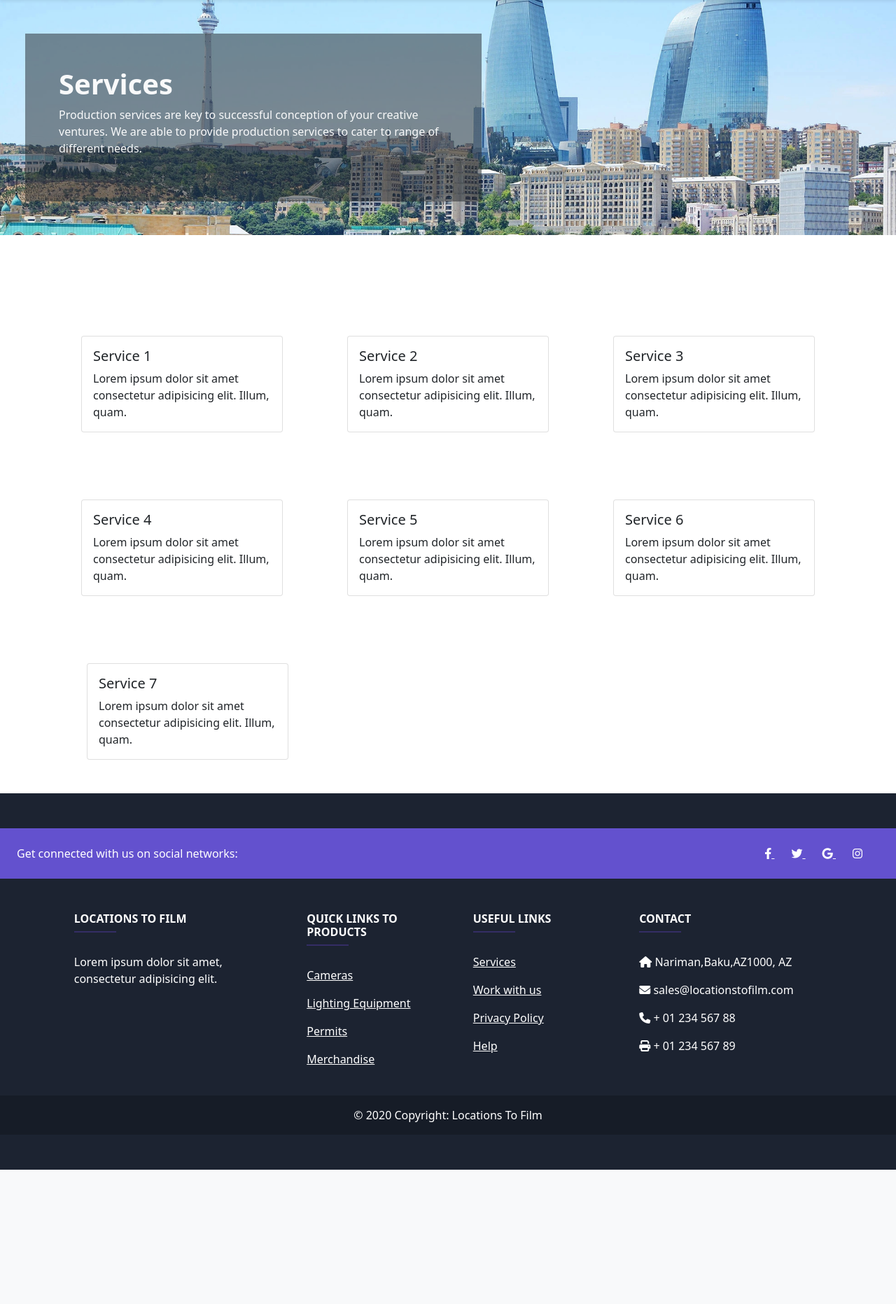
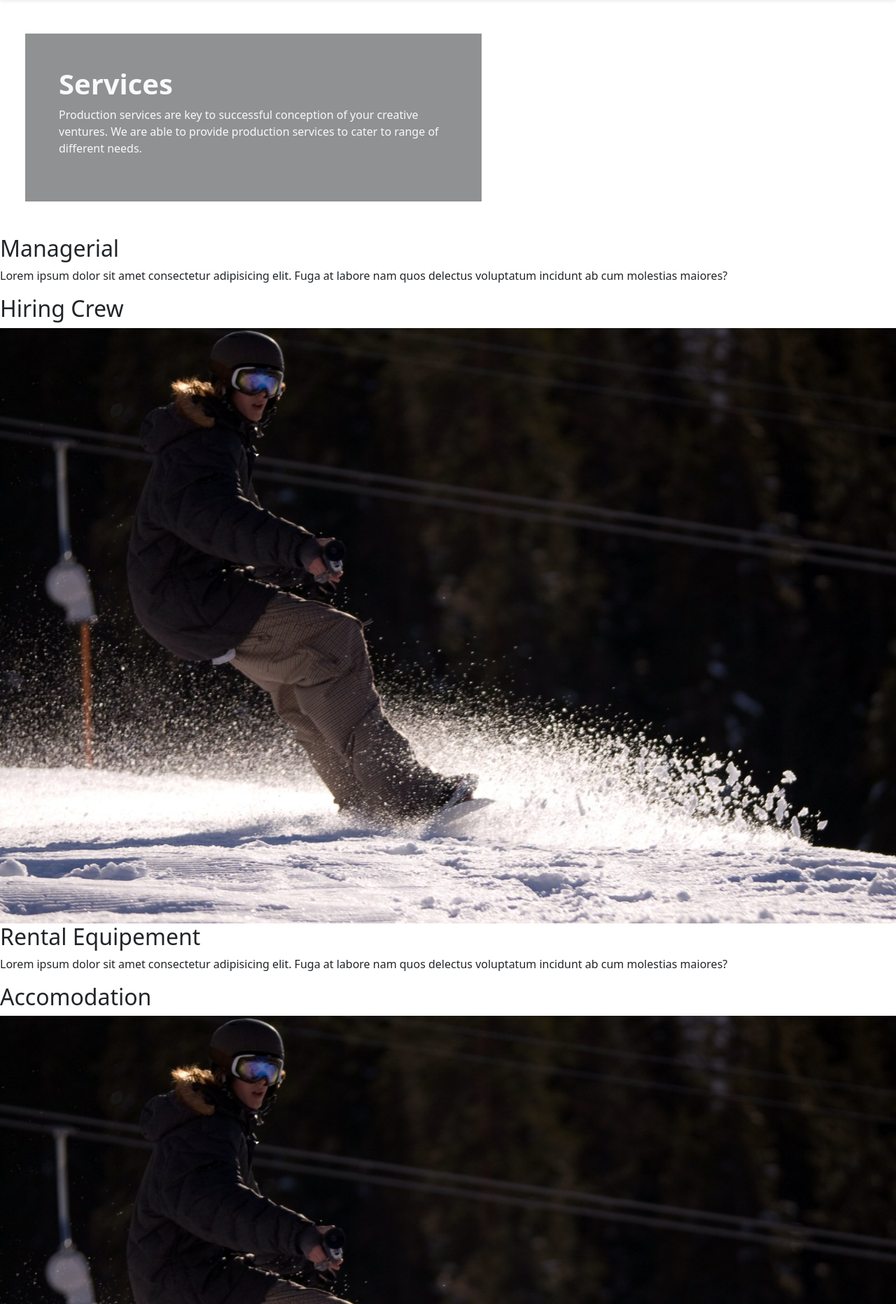
Before and after one commit to isaacemilien/LocationsToFilm, a PHP site: page /services.html in a window 1280 px wide. Shown: the part 56-1920 px from the top of the page at 70% size. Before the commit the page ends 1728 px from the top, so only its background shows below. Run offline with PHP 8.4, Linux system fonts and the light colour scheme; some libraries are stand-ins or nearby versions.

Commit message:
css changes

```diff
--- a/index.html
+++ b/index.html
@@ -42,7 +42,7 @@
     </nav>
     <div class="container-fluid">
       <!-- Background -->
-      <div class="row bg h-100">
+      <div class="row bg h-100" style="url:imgs/azer.jpg">
         <div class="col-6 my-5 bg-dark p-5 m-5" style="--bs-bg-opacity: .5;">
           <h1 class="fw-bold text-light">Locations</h1>
           <p class=" text-light ">Azerbaijan is a new location for film industry, most of its unique pearls yet to be explored. With short distance between the cities and the countryside, all corners of the country are easily accessible.</p>
--- a/services.html
+++ b/services.html
@@ -49,72 +49,23 @@
       </div>
     </div>
     <!-- Services content -->
-    <div class="container">
-      <!-- Title -->
-      <div class="row">
-        <h1 class="d-flex justify-content-center my-5"></h1>
-      </div>
-      <!-- Information cards -->
-      <div class="row justify-content-center">
-        <div class="col-xl-4 my-5 d-flex justify-content-center">
-          <div class="card" style="width: 18rem;">
-            <div class="card-body">
-              <h5 class="card-title">Service 1</h5>
-              <p class="card-text">Lorem ipsum dolor sit amet consectetur adipisicing elit. Illum, quam.</p>
-            </div>
-          </div>
-        </div>
-        <div class="col-xl-4 my-5 d-flex justify-content-center">
-          <div class="card" style="width: 18rem;">
-            <div class="card-body">
-              <h5 class="card-title">Service 2</h5>
-              <p class="card-text">Lorem ipsum dolor sit amet consectetur adipisicing elit. Illum, quam.</p>
-            </div>
-          </div>
-        </div>
-        <div class="col-xl-4 my-5 d-flex justify-content-center">
-          <div class="card" style="width: 18rem;">
-            <div class="card-body">
-              <h5 class="card-title">Service 3</h5>
-              <p class="card-text">Lorem ipsum dolor sit amet consectetur adipisicing elit. Illum, quam.</p>
-            </div>
-          </div>
-        </div>
-        <div class="col-xl-4 my-5 d-flex justify-content-center">
-          <div class="card" style="width: 18rem;">
-            <div class="card-body">
-              <h5 class="card-title">Service 4</h5>
-              <p class="card-text">Lorem ipsum dolor sit amet consectetur adipisicing elit. Illum, quam.</p>
-            </div>
-          </div>
-        </div>
-        <div class="col-xl-4 my-5 d-flex justify-content-center">
-          <div class="card" style="width: 18rem;">
-            <div class="card-body">
-              <h5 class="card-title">Service 5</h5>
-              <p class="card-text">Lorem ipsum dolor sit amet consectetur adipisicing elit. Illum, quam.</p>
-            </div>
-          </div>
-        </div>
-        <div class="col-xl-4 my-5 d-flex justify-content-center">
-          <div class="card" style="width: 18rem;">
-            <div class="card-body">
-              <h5 class="card-title">Service 6</h5>
-              <p class="card-text">Lorem ipsum dolor sit amet consectetur adipisicing elit. Illum, quam.</p>
-            </div>
-          </div>
-        </div>
-      </div>
-      <div class="col-xl-4 my-5 d-flex justify-content-center">
-        <div class="card" style="width: 18rem;">
-          <div class="card-body">
-            <h5 class="card-title">Service 7</h5>
-            <p class="card-text">Lorem ipsum dolor sit amet consectetur adipisicing elit. Illum, quam.</p>
-          </div>
-        </div>
-      </div>
+    <div>
+      <h2>Managerial</h2>
+      <p>Lorem ipsum dolor sit amet consectetur adipisicing elit. Fuga at labore nam quos delectus voluptatum incidunt ab cum molestias maiores?</p>
     </div>
-
+    <div>
+      <h2>Hiring Crew</h2>
+      <img class="img-fluid" src="imgs/skiing.jpg" alt="Man skiing in snow">
+    </div>
+    <div>
+      <h2>Rental Equipement</h2>
+      <p>Lorem ipsum dolor sit amet consectetur adipisicing elit. Fuga at labore nam quos delectus voluptatum incidunt ab cum molestias maiores?</p>
+    </div>
+    <div>
+      <h2>Accomodation</h2>
+      <img class="img-fluid" src="imgs/skiing.jpg" alt="Man skiing in snow">
+      <p class="">Some text here </p>
+    </div>
     </div>
     </div>
     <!-- Footer -->
--- a/styles.css
+++ b/styles.css
@@ -1,6 +1,10 @@
+:root{
+  --image: url("imgs/azer.jpg")
+}
+
 .bg {
   /* The image used */
-  background-image: url("imgs/azer.jpg");
+  background-image: url();
 
   /* Full height */
   height: 100%;
@@ -18,6 +22,12 @@
   display: none;
 }
 
+.bg bg{
+  background-image: inherit;
+}
+
+
+
 .quote-bg {
   /* The image used */
   background-image: url("imgs/doo.jpg");
@@ -32,10 +42,24 @@
   object-fit: contain;
 }
 
+.rental-bg {
+  /* The image used */
+  background-image: url("imgs/doo.jpg");
+
+  /* Full height */
+  height: 100%;
+
+  /* Center and scale the image nicely */
+  background-position: center;
+  background-repeat: no-repeat;
+  background-size: cover;
+  object-fit: contain;
+}
+
+
 .contact-bg {
   /* The image used */
   background-image: url("imgs/contact.jpg");
-
 
   /* Full height */
   height: 100%;
```
Also changed, not shown: imgs/skiing.jpg (added).
